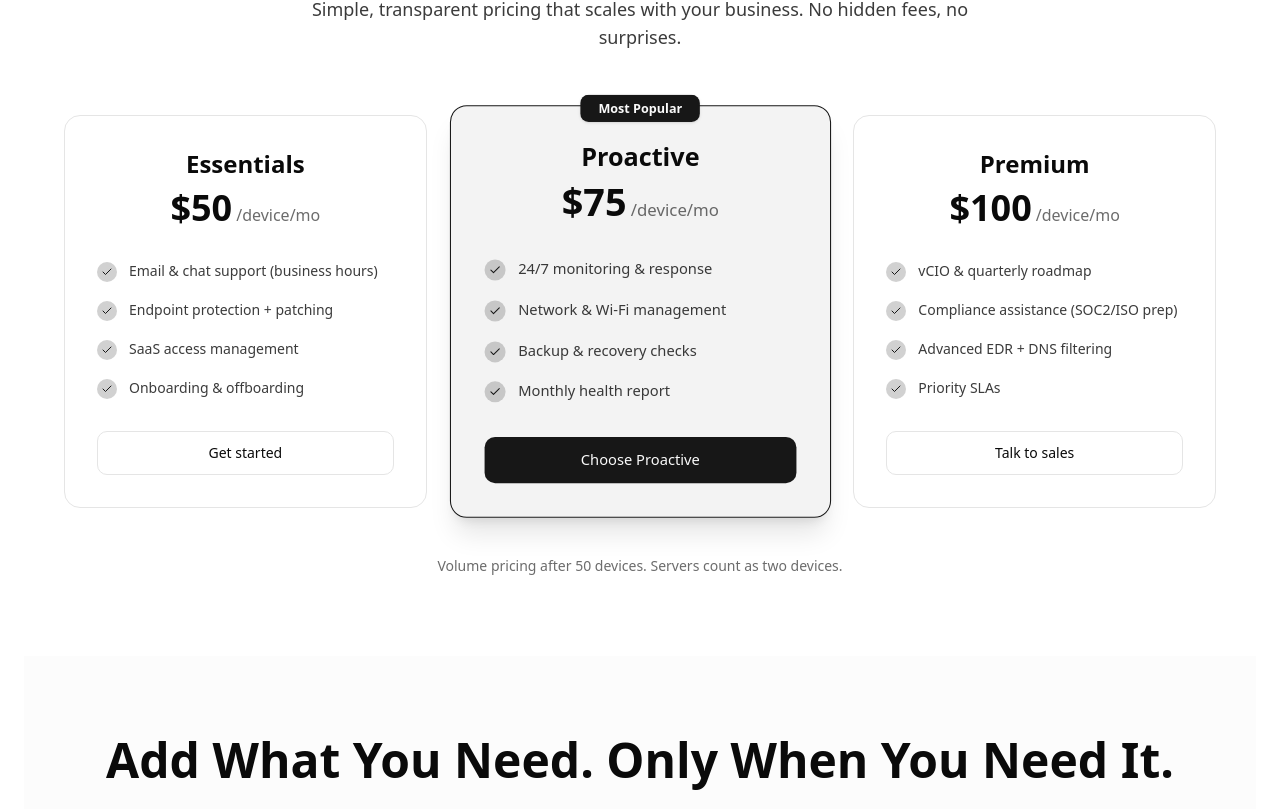
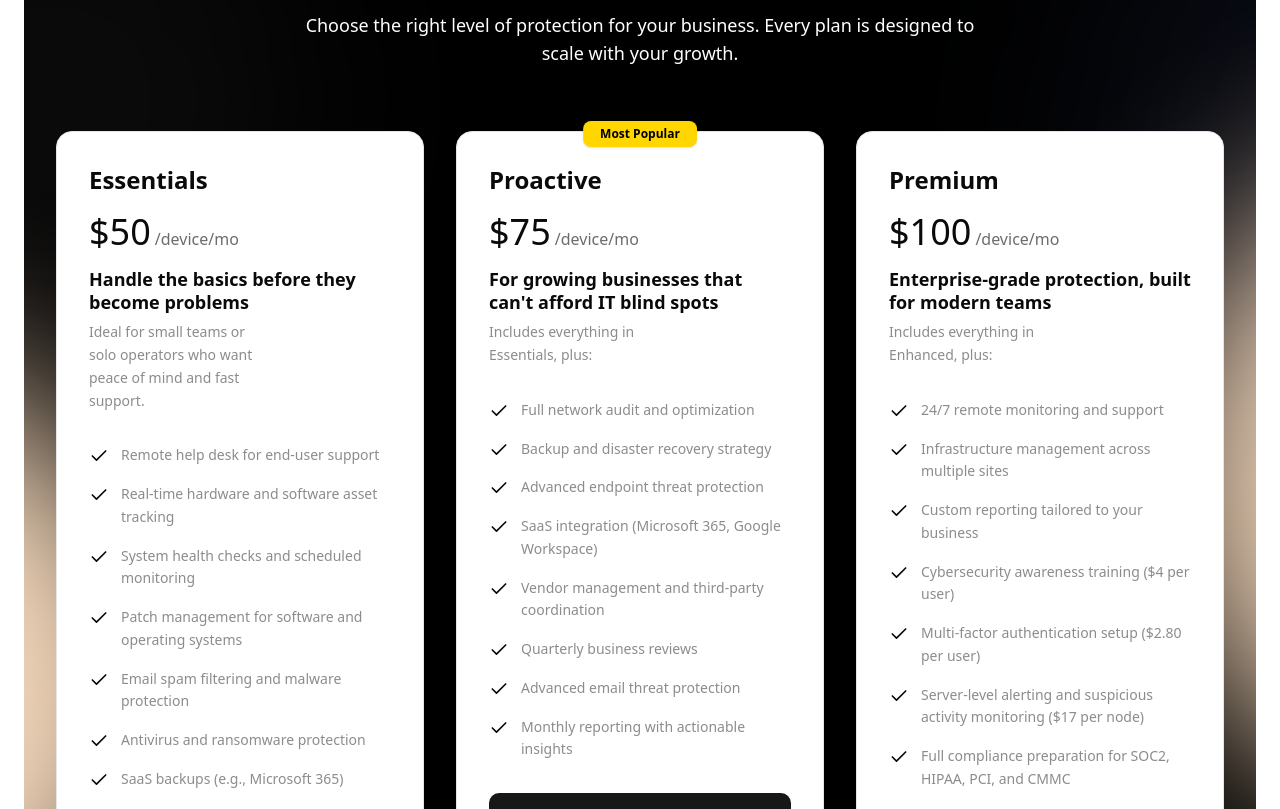
Before and after one commit to helpdesk411/helpdesk-411, a React (Vite) app: page / in a window 1280 px wide. Shown: the part 3951-4760 px from the top of the page. Built offline with nearby package versions, Linux system fonts and the light colour scheme; a web font is replaced by a local one.

Commit message:
feat: style pricing section

```diff
--- a/design.json
+++ b/design.json
@@ -173,15 +173,23 @@
         {
           "name": "Essentials",
           "price": 50,
+          "highlight": "Handle the basics before they become problems",
+          "subHighlight": "Ideal for small teams or solo operators who want peace of mind and fast support.",
           "per": "device/mo",
           "features": [
-            "Email & chat support (business hours)",
-            "Endpoint protection + patching",
-            "SaaS access management",
-            "Onboarding & offboarding"
+            "Remote help desk for end-user support",
+            "Real-time hardware and software asset tracking",
+            "System health checks and scheduled monitoring",
+            "Patch management for software and operating systems",
+            "Email spam filtering and malware protection",
+            "Antivirus and ransomware protection",
+            "SaaS backups (e.g., Microsoft 365)",
+            "Basic cybersecurity training",
+            "Dark web exposure monitoring",
+            "Local and cloud backup with recovery support"
           ],
           "cta": {
-            "label": "Get started",
+            "label": "Request a Quote",
             "href": "/signup?plan=essentials"
           }
         },
@@ -189,30 +197,42 @@
           "name": "Proactive",
           "price": 75,
           "per": "device/mo",
+          "highlight": "For growing businesses that can't afford IT blind spots",
+          "subHighlight": "Includes everything in Essentials, plus:",
           "isFeatured": true,
           "features": [
-            "24/7 monitoring & response",
-            "Network & Wi\u2011Fi management",
-            "Backup & recovery checks",
-            "Monthly health report"
-          ],
+            "Full network audit and optimization",
+            "Backup and disaster recovery strategy",
+            "Advanced endpoint threat protection",
+            "SaaS integration (Microsoft 365, Google Workspace)",
+            "Vendor management and third-party coordination",
+            "Quarterly business reviews",
+            "Advanced email threat protection",
+            "Monthly reporting with actionable insights"
+            ],
           "cta": {
-            "label": "Choose Proactive",
+            "label": "Request a Quote",
             "href": "/signup?plan=proactive"
           }
         },
         {
           "name": "Premium",
           "price": 100,
+          "highlight": "Enterprise-grade protection, built for modern teams",
+          "subHighlight": "Includes everything in Enhanced, plus:",
           "per": "device/mo",
           "features": [
-            "vCIO & quarterly roadmap",
-            "Compliance assistance (SOC2/ISO prep)",
-            "Advanced EDR + DNS filtering",
-            "Priority SLAs"
+            "24/7 remote monitoring and support",
+            "Infrastructure management across multiple sites",
+            "Custom reporting tailored to your business",
+            "Cybersecurity awareness training ($4 per user)",
+            "Multi-factor authentication setup ($2.80 per user)",
+            "Server-level alerting and suspicious activity monitoring ($17 per node)",
+            "Full compliance preparation for SOC2, HIPAA, PCI, and CMMC",
+            "Policy creation and audit-ready documentation"
           ],
-          "cta": {
-            "label": "Talk to sales",
+            "cta": {
+            "label": "Request a Quote",
             "href": "/contact"
           }
         }
--- a/src/lib/design.ts
+++ b/src/lib/design.ts
@@ -108,6 +108,8 @@ export interface PricingPlan {
   name: string;
   price: number;
   per: string;
+  highlight?: string;
+  subHighlight?: string;
   isFeatured?: boolean;
   features: string[];
   cta: {
--- a/src/sections/Pricing.tsx
+++ b/src/sections/Pricing.tsx
@@ -1,4 +1,3 @@
-import { Container } from "@/components/Container";
 import { Section } from "@/components/Section";
 import { Button } from "@/components/Button";
 import { Badge } from "@/components/Badge";
@@ -12,37 +11,40 @@ interface PricingCardProps {
 
 function PricingCard({ plan }: PricingCardProps) {
   return (
-    <div className={cn(
-      "relative rounded-2xl border bg-card p-8 transition-all duration-300 hover:shadow-lg",
-      plan.isFeatured
-        ? "border-primary shadow-xl scale-105 bg-primary/5"
-        : "border-border hover:border-primary/50"
-    )}>
+    <div className="relative rounded-2xl border bg-card p-8 transition-all duration-300 hover:shadow-lg">
       {plan.isFeatured && (
         <div className="absolute -top-3 left-1/2 transform -translate-x-1/2">
-          <Badge variant="default" className="bg-primary text-primary-foreground px-4 py-1">
+          <Badge variant="default" className="bg-[#ffd600] text-black px-4 py-1">
             Most Popular
           </Badge>
         </div>
       )}
 
-      <div className="text-center mb-8">
-        <h3 className="text-2xl font-bold text-foreground mb-2">{plan.name}</h3>
-        <div className="flex items-baseline justify-center mb-2">
-          <span className="text-4xl font-bold text-foreground">${plan.price}</span>
+      <div className="mb-8">
+        <h3 className="text-2xl font-bold text-foreground mb-4">{plan.name}</h3>
+        <div className="flex items-baseline mb-4">
+          <span className="text-4xl font-normal text-foreground">${plan.price}</span>
           <span className="text-foreground/60 ml-1">/{plan.per}</span>
         </div>
+        {plan.highlight && (
+          <h4 className="text-lg font-semibold text-foreground mb-2 leading-tight">
+            {plan.highlight}
+          </h4>
+        )}
+        {plan.subHighlight && (
+          <p className="text-sm text-[#8C8C8C] mb-4 leading-relaxed md:w-3/5">
+            {plan.subHighlight}
+          </p>
+        )}
       </div>
 
       <ul className="space-y-4 mb-8">
-        {plan.features.map((feature, index) => (
-          <li key={index} className="flex items-start space-x-3">
-            <div className="flex-shrink-0 w-5 h-5 rounded-full bg-primary/20 text-primary flex items-center justify-center mt-0.5">
-              <Check className="h-3 w-3" />
-            </div>
-            <span className="text-foreground/80 text-sm leading-relaxed">{feature}</span>
-          </li>
-        ))}
+          {plan.features.map((feature, index) => (
+            <li key={index} className="flex items-start space-x-3">
+              <Check className="w-5 h-5 flex-shrink-0 mt-0.5" />
+              <span className="text-[#8C8C8C] text-sm leading-relaxed">{feature}</span>
+            </li>
+          ))}
       </ul>
 
       <Button
@@ -61,14 +63,19 @@ export function Pricing() {
   const pricingData = getPricing();
 
   return (
-    <Section id="pricing" className="bg-background">
-      <Container>
+    <div
+      className="relative md:min-h-screen bg-black bg-cover bg-left md:bg-center-bottom bg-no-repeat rounded-3xl overflow-hidden mt-4"
+      style={{
+        backgroundImage: 'url(/images/partners_bg.svg)'
+      }}
+    >
+    <Section id="pricing" className="px-8">
         <div className="text-center mb-16">
-          <h2 className="text-3xl md:text-4xl lg:text-5xl font-bold text-foreground mb-6">
+          <h2 className="text-3xl font-light text-white md:text-4xl lg:text-5xl mb-6">
             What's Included
           </h2>
-          <p className="text-lg text-foreground/80 max-w-2xl mx-auto">
-            Simple, transparent pricing that scales with your business. No hidden fees, no surprises.
+          <p className="text-lg font-light text-white max-w-2xl mx-auto">
+            Choose the right level of protection for your business. Every plan is designed to scale with your growth.
           </p>
         </div>
 
@@ -81,7 +88,7 @@ export function Pricing() {
         <div className="text-center">
           <p className="text-sm text-foreground/60">{pricingData.notes}</p>
         </div>
-      </Container>
     </Section>
+    </div>
   );
 }
```
